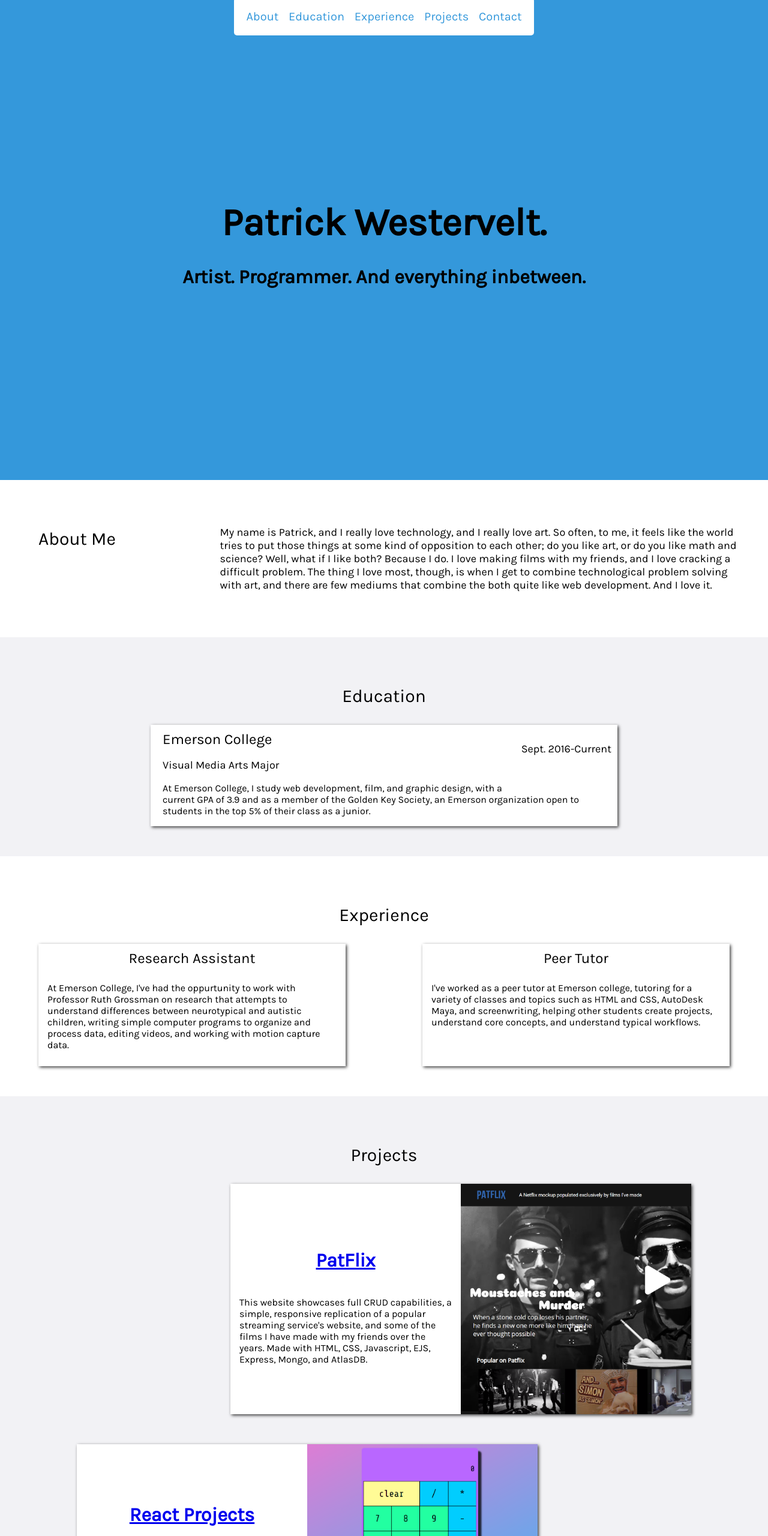
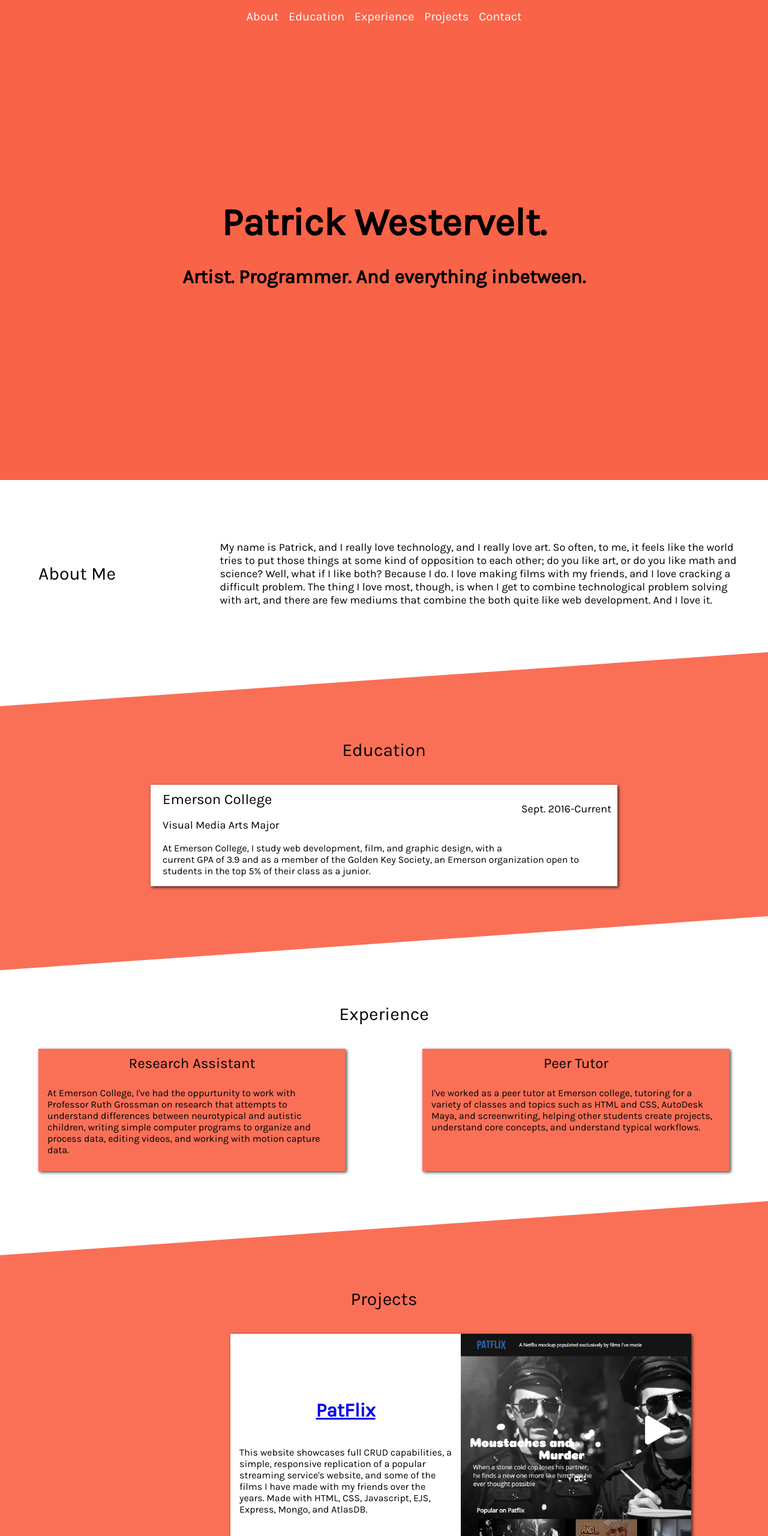
Before and after one commit to Psytew/psytew.github.io, a plain HTML site: page index.html in a window 1280 px wide. Shown: the top 2560 px of the page at 60% size. Drawn offline with Linux system fonts and the light colour scheme; a web font is replaced by a local one.

Commit message:
Added Better Looking Divs and Minor Fixes

```diff
--- a/index.css
+++ b/index.css
@@ -27,7 +27,7 @@ h3{
 }
 
 li a{
-	color: #3498DB;
+	color: white;
 	text-decoration: none
 }
 
@@ -38,22 +38,40 @@ i{
 	padding-right: 10px;
 }
 
+.svg{
+  display: block;
+  width: 100%;
+  height: 90px;
+  background: white;
+  fill: #f97057;
+}
+
+.svg-a{
+  transform: rotate(180deg)
+}
+
+.svg-b{
+
+}
+
 .navbar-link{
 	margin: 6px;
 }
 
 .section{
-	padding-top: 50px;
+	padding-top: 25px;
 	padding-bottom: 50px;
 	overflow: hidden;
 }
 
 .flex-section{
 	display: flex;
+	align-items: center;
+	justify-content: center;
 }
 
 .gray-section{
-	background-color: #f2f2f5;
+	background-color: #f97057;
 }
 
 .education-box{
@@ -91,6 +109,7 @@ i{
 }
 
 .experience-box{
+	background-color: #f97057;
 	width: 40%;
 	margin-left: 5%;
 	margin-right: 5%;
@@ -159,10 +178,11 @@ i{
 	display: flex;
 	flex-direction: row;
 	width: 500px;
-	background: white;
+	background-color: #f96348;
 	border-radius: 5px;
 	left: 50%;
     transform: translate(-50%, 0);
+    z-index: 10;
 }
 
 #navbar *{
@@ -179,11 +199,15 @@ i{
 	height: 100%;
 	width: 100%;
 	line-height: 100%;
-	background-color: #3498DB;
+	background-color: #f96348;
 	display: flex;
 	align-items: center;
 	text-align: center;
 	justify-content: center;
+}
+
+#about{
+	margin-top: 50px;
 }
 
 #about-header{
@@ -200,10 +224,16 @@ i{
 
 #education-header, #experience-header, #projects-header, #contact-header{
 	text-align: center;
+	padding-bottom: 10px;
 }
 
 #experience-boxes{
 	display: flex;
+}
+
+#contact{
+	padding-top: 50px;
+	padding-bottom: 30px;
 }
 
 #contact *{
@@ -295,14 +325,7 @@ i{
 	}
 }
 
-@media only screen and (max-width: 600px){
-	.section, .gray-section{
-		margin-top: 5px;
-		margin-bottom: 5px;
-		padding-top: 5px;
-		padding-bottom: 5px;
-	}
-
+@media only screen and (max-width: 800px){
 	#navbar{
 		display: none;
 	}
--- a/index.html
+++ b/index.html
@@ -26,6 +26,9 @@
 		<h3 id="about-header">About Me</h3>
 		<p id="about-text">My name is Patrick, and I really love technology, and I really love art. So often, to me, it feels like the world tries to put those things at some kind of opposition to each other; do you like art, or do you like math and science? Well, what if I like both? Because I do. I love making films with my friends, and I love cracking a difficult problem. The thing I love most, though, is when I get to combine technological problem solving with art, and there are few mediums that combine the both quite like web development. And I love it.</p>
 	</div>
+	<svg class="svg svg-b" xmlns="http://www.w3.org/2000/svg" viewBox="0 0 100 10" preserveAspectRatio="none">
+  		<polygon points="100 0 100 10 0 10" />
+	</svg>
 	<div id="education" class="section gray-section">
 		<h3 id="education-header">Education</h3>
 		<div class="education-box">
@@ -35,6 +38,9 @@
 			<p class="education-info">At Emerson College, I study web development, film, and graphic design, with a current GPA of 3.9 and as a member of the Golden Key Society, an Emerson organization open to students in the top 5% of their class as a junior.</p>
 		</div>
 	</div>
+	<svg class="svg svg-a" xmlns="http://www.w3.org/2000/svg" viewBox="0 0 100 10" preserveAspectRatio="none">
+  		<polygon points="100 0 100 10 0 10" />
+	</svg>
 	<div id="experience" class="section">
 		<h3 id="experience-header">Experience</h3>
 		<div id="experience-boxes">
@@ -48,6 +54,9 @@
 			</div>
 		</div>
 	</div>
+	<svg class="svg svg-b" xmlns="http://www.w3.org/2000/svg" viewBox="0 0 100 10" preserveAspectRatio="none">
+  		<polygon points="100 0 100 10 0 10" />
+	</svg>
 	<div id="projects" class="section gray-section">
 		<h3 id="projects-header">Projects</h3>
 		<div class="projects-row">
@@ -73,6 +82,9 @@
 			</div>
 		</div>
 	</div>
+	<svg class="svg svg-a" xmlns="http://www.w3.org/2000/svg" viewBox="0 0 100 10" preserveAspectRatio="none">
+  		<polygon points="100 0 100 10 0 10" />
+	</svg>
 	<div class="section flex-section" id="contact">
 		<div id="copyright">Copyright © 2019 Patrick Westervelt</div>
 		<div id="resume">Resume</div>
```
